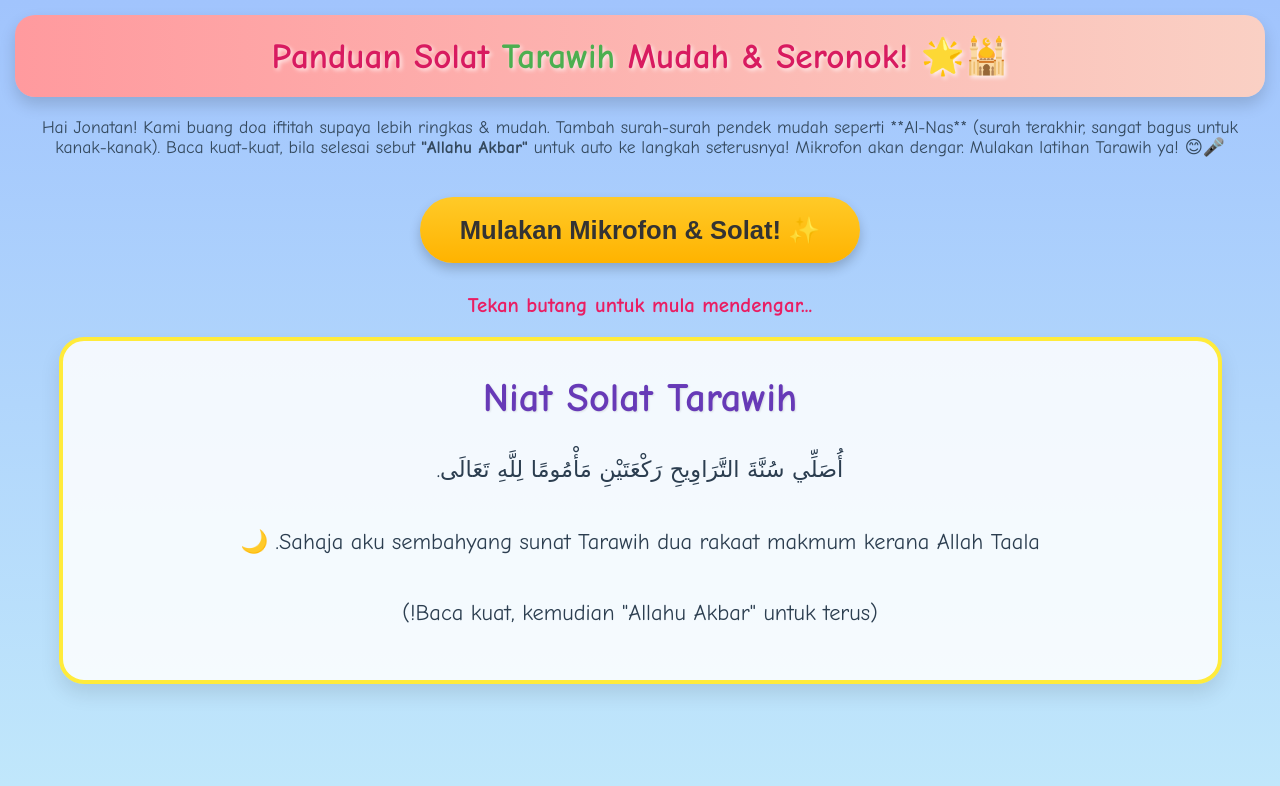
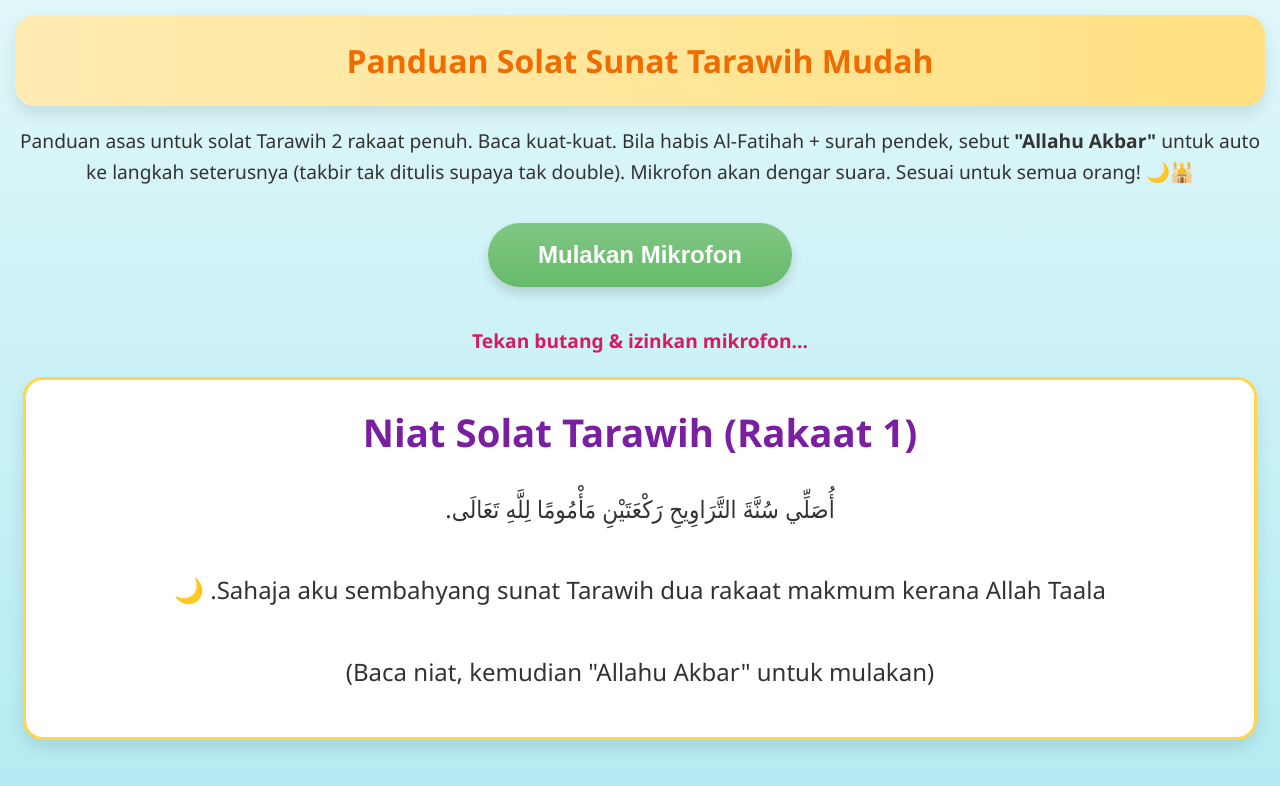
Before and after one commit to Babylegend06/panduansolatt, a plain HTML site: page index.html in a window 1280 px wide. Drawn offline with Linux system fonts and the light colour scheme.

Commit message:
Update index.html

```diff
--- a/index.html
+++ b/index.html
@@ -3,167 +3,145 @@
 <head>
     <meta charset="UTF-8">
     <meta name="viewport" content="width=device-width, initial-scale=1.0, maximum-scale=1.0, user-scalable=no">
-    <title>Panduan Solat Tarawih Mesra Kanak-Kanak 🌙🕌</title>
+    <title>Panduan Solat Tarawih Mudah untuk Semua</title>
     <style>
         body {
-            font-family: 'Comic Sans MS', 'Segoe UI', cursive, sans-serif;
-            background: linear-gradient(to bottom, #a1c4fd, #c2e9fb);
-            color: #2c3e50;
+            font-family: 'Segoe UI', Tahoma, Geneva, Verdana, sans-serif;
+            background: linear-gradient(to bottom, #e0f7fa, #b2ebf2);
+            color: #333;
             text-align: center;
             padding: 15px;
             margin: 0;
             min-height: 100vh;
-            overflow-x: hidden;
+            line-height: 1.6;
         }
         header {
-            background: linear-gradient(to right, #ff9a9e, #fad0c4);
+            background: linear-gradient(to right, #ffecb3, #ffe082);
             border-radius: 20px;
             padding: 20px 10px;
             margin-bottom: 20px;
-            box-shadow: 0 8px 16px rgba(0,0,0,0.15);
+            box-shadow: 0 8px 16px rgba(0,0,0,0.1);
         }
         h1 {
-            color: #d81b60;
-            font-size: 2.2em;
+            color: #ef6c00;
+            font-size: 2em;
             margin: 0;
-            text-shadow: 2px 2px 4px rgba(255,255,255,0.8);
-        }
-        h1 span {
-            color: #4caf50;
         }
         #intro {
-            font-size: 1.1em;
-            color: #34495e;
-            margin: 10px 0 20px;
+            font-size: 1.2em;
+            margin: 15px 0;
         }
         #startBtn {
-            background: linear-gradient(#ffca28, #ffb300);
-            color: #333;
+            background: linear-gradient(#81c784, #66bb6a);
+            color: white;
             border: none;
-            padding: 18px 40px;
-            font-size: 1.6em;
+            padding: 18px 50px;
+            font-size: 1.5em;
             font-weight: bold;
             cursor: pointer;
             border-radius: 50px;
-            box-shadow: 0 6px 12px rgba(0,0,0,0.2);
+            box-shadow: 0 6px 12px rgba(0,0,0,0.15);
             margin: 20px 0;
             transition: transform 0.2s;
         }
         #startBtn:hover {
-            transform: scale(1.08);
+            transform: scale(1.05);
         }
         #status {
-            font-size: 1.3em;
-            color: #e91e63;
+            font-size: 1.2em;
+            color: #d81b60;
             font-weight: bold;
-            margin: 10px 0;
         }
         #currentStep {
-            background: rgba(255,255,255,0.85);
-            border: 4px solid #ffeb3b;
-            border-radius: 25px;
-            padding: 25px 15px;
+            background: white;
+            border: 3px solid #ffd54f;
+            border-radius: 20px;
+            padding: 20px;
             margin: 20px auto;
-            max-width: 90%;
-            font-size: 1.4em;
-            line-height: 1.6;
-            box-shadow: 0 10px 20px rgba(0,0,0,0.1);
+            max-width: 95%;
+            font-size: 1.5em; /* Lebih besar untuk mobile */
+            line-height: 1.7;
+            box-shadow: 0 8px 16px rgba(0,0,0,0.1);
             direction: rtl;
-            animation: fadeIn 0.8s;
             overflow-y: auto;
-            max-height: 60vh;
+            max-height: 65vh;
         }
         #currentStep h2 {
-            color: #673ab7;
-            font-size: 1.8em;
+            color: #7b1fa2;
+            font-size: 1.6em;
             margin: 0 0 15px;
             direction: ltr;
-            text-shadow: 1px 1px 2px rgba(0,0,0,0.1);
         }
         #result {
-            font-size: 1.1em;
+            font-size: 1em;
             color: #555;
-            margin-top: 15px;
+            margin-top: 10px;
         }
         .emoji {
-            font-size: 1.8em;
-            margin: 0 5px;
-        }
-        @keyframes fadeIn {
-            from { opacity: 0; transform: translateY(20px); }
-            to { opacity: 1; transform: translateY(0); }
+            font-size: 1.6em;
         }
         @media (max-width: 600px) {
             h1 { font-size: 1.8em; }
-            #currentStep { font-size: 1.3em; padding: 20px 10px; }
-            #startBtn { padding: 15px 30px; font-size: 1.4em; }
+            #currentStep { font-size: 1.4em; padding: 15px; }
+            #startBtn { padding: 15px 40px; font-size: 1.4em; }
+            body { font-size: 16px; }
         }
     </style>
 </head>
 <body>
     <header>
-        <h1>Panduan Solat <span>Tarawih</span> Mudah & Seronok! 🌟🕌</h1>
+        <h1>Panduan Solat Sunat Tarawih Mudah</h1>
     </header>
 
-    <p id="intro">Hai Jonatan! Kami buang doa iftitah supaya lebih ringkas & mudah. Tambah surah-surah pendek mudah seperti **Al-Nas** (surah terakhir, sangat bagus untuk kanak-kanak). Baca kuat-kuat, bila selesai sebut <strong>"Allahu Akbar"</strong> untuk auto ke langkah seterusnya! Mikrofon akan dengar. Mulakan latihan Tarawih ya! 😊🎤</p>
+    <p id="intro">Panduan asas untuk solat Tarawih 2 rakaat penuh. Baca kuat-kuat. Bila habis Al-Fatihah + surah pendek, sebut <strong>"Allahu Akbar"</strong> untuk auto ke langkah seterusnya (takbir tak ditulis supaya tak double). Mikrofon akan dengar suara. Sesuai untuk semua orang! 🌙🕌</p>
 
-    <button id="startBtn">Mulakan Mikrofon & Solat! ✨</button>
+    <button id="startBtn">Mulakan Mikrofon</button>
 
-    <p id="status">Tekan butang untuk mula mendengar...</p>
+    <p id="status">Tekan butang & izinkan mikrofon...</p>
 
     <div id="currentStep"></div>
 
     <p id="result"></p>
 
-    <!-- Imej kartun mesra kanak-kanak -->
-
-<grok-card data-id="86b3b2" data-type="image_card" data-plain-type="render_searched_image"  data-arg-size="LARGE" ></grok-card>
+<grok-card data-id="014326" data-type="image_card" data-plain-type="render_searched_image"  data-arg-size="LARGE" ></grok-card>
 
 
 
-<grok-card data-id="3943fb" data-type="image_card" data-plain-type="render_searched_image"  data-arg-size="LARGE" ></grok-card>
+<grok-card data-id="413547" data-type="image_card" data-plain-type="render_searched_image"  data-arg-size="LARGE" ></grok-card>
 
 
 
-<grok-card data-id="48b7ba" data-type="image_card" data-plain-type="render_searched_image"  data-arg-size="LARGE" ></grok-card>
+<grok-card data-id="493fd2" data-type="image_card" data-plain-type="render_searched_image"  data-arg-size="LARGE" ></grok-card>
 
 
 
-<grok-card data-id="8f1f71" data-type="image_card" data-plain-type="render_searched_image"  data-arg-size="LARGE" ></grok-card>
+<grok-card data-id="4f4360" data-type="image_card" data-plain-type="render_searched_image"  data-arg-size="LARGE" ></grok-card>
 
 
 
-<grok-card data-id="102c75" data-type="image_card" data-plain-type="render_searched_image"  data-arg-size="LARGE" ></grok-card>
+<grok-card data-id="6773df" data-type="image_card" data-plain-type="render_searched_image"  data-arg-size="LARGE" ></grok-card>
 
 
 
-<grok-card data-id="01f5aa" data-type="image_card" data-plain-type="render_searched_image"  data-arg-size="LARGE" ></grok-card>
+<grok-card data-id="80f447" data-type="image_card" data-plain-type="render_searched_image"  data-arg-size="LARGE" ></grok-card>
 
 
     <script>
         const steps = [
             {
-                title: 'Niat Solat Tarawih',
-                text: 'أُصَلِّي سُنَّةَ التَّرَاوِيحِ رَكْعَتَيْنِ مَأْمُومًا لِلَّهِ تَعَالَى.<br><br>Sahaja aku sembahyang sunat Tarawih dua rakaat makmum kerana Allah Taala. 🌙<br><br>(Baca kuat, kemudian "Allahu Akbar" untuk terus!)'
+                title: 'Niat Solat Tarawih (Rakaat 1)',
+                text: 'أُصَلِّي سُنَّةَ التَّرَاوِيحِ رَكْعَتَيْنِ مَأْمُومًا لِلَّهِ تَعَالَى.<br><br>Sahaja aku sembahyang sunat Tarawih dua rakaat makmum kerana Allah Taala. 🌙<br><br>(Baca niat, kemudian "Allahu Akbar" untuk mulakan)'
             },
             {
-                title: 'Takbiratul Ihram',
-                text: 'الله أكبر<br><br>Allahu Akbar! (Mulakan solat. Sebut kuat!) 🚀'
+                title: 'Surah Al-Fatihah (Rakaat 1)',
+                text: 'بِسْمِ اللَّهِ الرَّحْمَٰنِ الرَّحِيمِ<br>الْحَمْدُ لِلَّهِ رَبِّ الْعَالَمِينَ<br>الرَّحْمَٰنِ الرَّحِيمِ<br>مَالِكِ يَوْمِ الدِّينِ<br>إِيَّاكَ نَعْبُدُ وَإِيَّاكَ نَسْتَعِينُ<br>اهْدِنَا الصِّرَاطَ الْمُسْتَقِيمَ<br>صِرَاطَ الَّذِينَ أَنْعَمْتَ عَلَيْهِمْ غَيْرِ الْمَغْضُوبِ عَلَيْهِمْ وَلَا الضَّالِّينَ ۘ<br><br>(Habis baca Al-Fatihah, terus baca surah pendek tanpa tunggu)'
             },
             {
-                title: 'Surah Al-Fatihah (Wajib)',
-                text: 'بِسْمِ اللَّهِ الرَّحْمَٰنِ الرَّحِيمِ<br>الْحَمْدُ لِلَّهِ رَبِّ الْعَالَمِينَ<br>الرَّحْمَٰنِ الرَّحِيمِ<br>مَالِكِ يَوْمِ الدِّينِ<br>إِيَّاكَ نَعْبُدُ وَإِيَّاكَ نَسْتَعِينُ<br>اهْدِنَا الصِّرَاطَ الْمُسْتَقِيمَ<br>صِرَاطَ الَّذِينَ أَنْعَمْتَ عَلَيْهِمْ غَيْرِ الْمَغْضُوبِ عَلَيْهِمْ وَلَا الضَّالِّينَ ۘ<br><br>(Bacaan penuh Al-Fatihah. Baca perlahan ya!) 📖'
+                title: 'Surah Pendek - Al-Nas (Rakaat 1)',
+                text: 'قُلْ أَعُوذُ بِرَبِّ النَّاسِ ۝ مَلِكِ النَّاسِ ۝ إِلَٰهِ النَّاسِ ۝ مِنْ شَرِّ الْوَسْوَاسِ الْخَنَّاسِ ۝ الَّذِي يُوَسْوِسُ فِي صُدُورِ النَّاسِ ۝ مِنَ الْجِنَّةِ وَالنَّاسِ ۝<br><br>(Baca penuh Al-Nas. Habis baca, sebut "Allahu Akbar" untuk ke ruku\') ⭐'
             },
             {
-                title: 'Surah Pendek - Al-Nas (Mudah & Bagus!)',
-                text: 'قُلْ أَعُوذُ بِرَبِّ النَّاسِ ۝ مَلِكِ النَّاسِ ۝ إِلَٰهِ النَّاسِ ۝ مِنْ شَرِّ الْوَسْوَاسِ الْخَنَّاسِ ۝ الَّذِي يُوَسْوِسُ فِي صُدُورِ النَّاسِ ۝ مِنَ الْجِنَّةِ وَالنَّاسِ ۝<br><br>Qul a‘ūzu birabbin-nās... (Surah Al-Nas penuh – surah pendek & mudah dihafal!) ⭐<br><br>(Baca penuh, kemudian "Allahu Akbar" untuk ruku\')'
-            },
-            {
-                title: 'Takbir ke Ruku\'',
-                text: 'الله أكبر<br><br>Allahu Akbar! (Tunduk ruku\') 🙇‍♂️'
-            },
-            {
-                title: 'Bacaan Ruku\'',
+                title: 'Ruku\' (Rakaat 1)',
                 text: 'سُبْحَانَ رَبِّيَ الْعَظِيمِ (3 kali atau lebih)<br><br>Subhana Rabbiyal \'Azim... 🌿'
             },
             {
@@ -171,28 +149,48 @@
                 text: 'سَمِعَ اللَّهُ لِمَنْ حَمِدَهُ ۝ رَبَّنَا وَلَكَ الْحَمْدُ<br><br>Sami\'allahu liman hamidah. Rabbana walakal hamd. 🙌'
             },
             {
-                title: 'Takbir ke Sujud Pertama',
-                text: 'الله أكبر<br><br>Allahu Akbar! (Sujud pertama) 🤲'
-            },
-            {
-                title: 'Bacaan Sujud',
+                title: 'Sujud Pertama',
                 text: 'سُبْحَانَ رَبِّيَ الْأَعْلَى (3 kali atau lebih)<br><br>Subhana Rabbiyal A\'la... ✨'
             },
             {
                 title: 'Duduk Antara Dua Sujud',
-                text: 'رَبِّ اغْفِرْ لِي وَارْحَمْنِي<br><br>Rabbi ighfir lī warhamnī... (Doa ringkas mudah)'
+                text: 'رَبِّ اغْفِرْ لِي وَارْحَمْنِي<br><br>Rabbi ighfir lī warhamnī...'
             },
             {
-                title: 'Takbir ke Sujud Kedua',
-                text: 'الله أكبر<br><br>Allahu Akbar! (Sujud kedua)'
-            },
-            {
-                title: 'Bacaan Sujud Kedua',
+                title: 'Sujud Kedua',
                 text: 'سُبْحَانَ رَبِّيَ الْأَعْلَى (3 kali)<br><br>Subhana Rabbiyal A\'la... ✨'
             },
             {
-                title: 'Tahniah! Selesai Satu Rakaat 🎉',
-                text: 'Hebat Jonatan! Satu rakaat selesai! Untuk rakaat kedua: Ulang dari Al-Fatihah + surah lain yang mudah seperti **Al-Ikhlas**, **Al-Falaq**, atau **Al-Kafirun**.<br><br>Sebut "Allahu Akbar" lagi untuk simulasi rakaat seterusnya. Teruskan latihan, Allah suka usaha kamu! ❤️🕌<br><br>(Cuba surah-surah pendek lain: Al-Asr, Al-Fil, Al-Ma\'un dll seperti panduan JAKIM)'
+                title: 'Rakaat Kedua - Al-Fatihah',
+                text: 'بِسْمِ اللَّهِ الرَّحْمَٰنِ الرَّحِيمِ ... (sama seperti rakaat 1)<br><br>(Habis Al-Fatihah, terus surah pendek)'
+            },
+            {
+                title: 'Surah Pendek - Al-Ikhlas (Rakaat 2)',
+                text: 'قُلْ هُوَ اللَّهُ أَحَدٌ ۝ اللَّهُ الصَّمَدُ ۝ لَمْ يَلِدْ وَلَمْ يُولَدْ ۝ وَلَمْ يَكُنْ لَهُ كُفُوًا أَحَدٌ ۝<br><br>(Contoh surah mudah Al-Ikhlas. Habis baca, "Allahu Akbar" untuk ruku\') ⭐'
+            },
+            {
+                title: 'Ruku\' (Rakaat 2)',
+                text: 'سُبْحَانَ رَبِّيَ الْعَظِيمِ (3 kali)<br><br>Subhana Rabbiyal \'Azim...'
+            },
+            {
+                title: 'I\'tidal',
+                text: 'سَمِعَ اللَّهُ لِمَنْ حَمِدَهُ ۝ رَبَّنَا وَلَكَ الْحَمْدُ<br><br>Sami\'allahu liman hamidah. Rabbana walakal hamd.'
+            },
+            {
+                title: 'Sujud Pertama (Rakaat 2)',
+                text: 'سُبْحَانَ رَبِّيَ الْأَعْلَى (3 kali)<br><br>Subhana Rabbiyal A\'la...'
+            },
+            {
+                title: 'Duduk Antara Dua Sujud',
+                text: 'رَبِّ اغْفِرْ لِي وَارْحَمْنِي<br><br>Rabbi ighfir lī warhamnī...'
+            },
+            {
+                title: 'Sujud Kedua (Rakaat 2)',
+                text: 'سُبْحَانَ رَبِّيَ الْأَعْلَى (3 kali)<br><br>Subhana Rabbiyal A\'la...'
+            },
+            {
+                title: 'Tahniah! Selesai 2 Rakaat Tarawih 🎉',
+                text: 'Hebat! Kamu telah selesai 2 rakaat Tarawih penuh. Untuk rakaat seterusnya, ulang dari niat (atau salam kalau nak stop). Boleh tukar surah pendek lain seperti Al-Falaq, Al-Asr, dll mengikut panduan JAKIM. Teruskan ibadat dengan ikhlas! 🕌❤️<br><br>(Untuk 20 rakaat, ulang 10 kali 2 rakaat ini)'
             }
         ];
 
@@ -201,7 +199,7 @@
 
         function showStep(index) {
             if (index >= steps.length) {
-                currentStepEl.innerHTML = '<h2>Selesai Satu Rakaat Penuh! 🎊</h2><p>Hebat sekali! Ulang dari niat untuk rakaat kedua atau lebih. Cuba ganti surah pendek setiap rakaat supaya seronok hafal Quran! 🌟 Allah beri ganjaran besar untuk Tarawih ya Jonatan!</p>';
+                currentStepEl.innerHTML = '<h2>Selesai 2 Rakaat! 🎊</h2><p>Selamat! Ulang dari awal untuk rakaat berikutnya. Allah beri ganjaran besar untuk Tarawih. 🌟</p>';
                 return;
             }
             const step = steps[index];
@@ -224,14 +222,14 @@
         const startBtn = document.getElementById('startBtn');
 
         if (!SpeechRecognition) {
-            statusEl.textContent = 'Maaf, browser tak sokong mikrofon. Cuba Chrome ya!';
+            statusEl.textContent = 'Browser tidak sokong mikrofon. Cuba Chrome.';
             startBtn.disabled = true;
         } else {
             startBtn.onclick = () => {
                 recognition.start();
-                statusEl.textContent = 'Sedang mendengar... Baca kuat, sebut "Allahu Akbar" untuk tukar!';
+                statusEl.textContent = 'Sedang mendengar... Habis baca surah, sebut "Allahu Akbar" untuk terus!';
                 startBtn.style.background = 'linear-gradient(#4caf50, #388e3c)';
-                startBtn.textContent = 'Sedang Mendengar... 🎤';
+                startBtn.textContent = 'Sedang Mendengar 🎤';
             };
 
             recognition.onresult = (event) => {
@@ -243,12 +241,12 @@
                 if (transcript.includes('allahu akbar') || transcript.includes('allahuakbar')) {
                     currentIndex++;
                     showStep(currentIndex);
-                    resultEl.textContent = 'Yeay! Dikesan! Ke langkah seterusnya! 🚀';
+                    resultEl.textContent = 'Dikesan! Ke langkah seterusnya!';
                 }
             };
 
             recognition.onerror = (event) => {
-                statusEl.textContent = `Ada masalah: ${event.error}. Izinkan mikrofon & cuba lagi!`;
+                statusEl.textContent = `Ralat: ${event.error}. Cuba lagi!`;
             };
 
             recognition.onend = () => {
```
